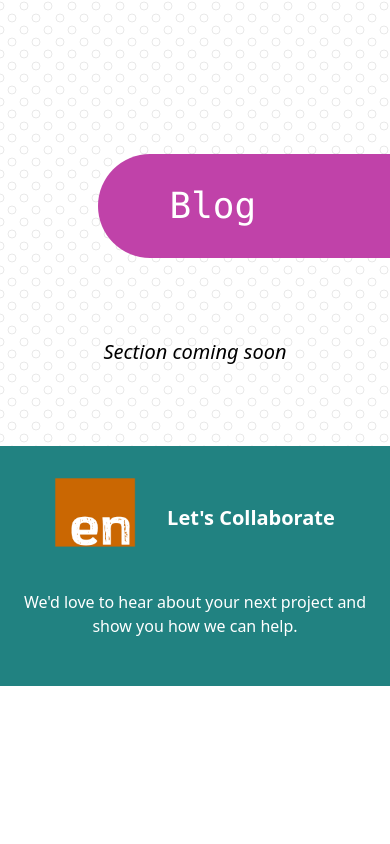
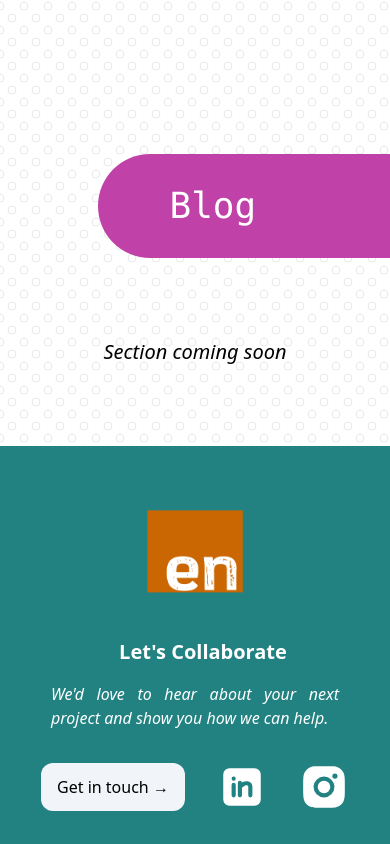
Before and after one commit to enBloc-org/website, a Next.js app: page / in a window 390 px wide. Shown: the part 3534-4378 px from the top of the page. Before the commit the page ends 4220 px from the top, so only its background shows below. Built offline with nearby package versions, Linux system fonts and the light colour scheme.

Commit message:
Footer media queries for all screen sizes. Component refactoring for send a message link
Closes #10

```diff
--- a/package.json
+++ b/package.json
@@ -23,6 +23,7 @@
     "postcss": "^8",
     "prettier": "^3.1.1",
     "prettier-plugin-tailwindcss": "^0.5.10",
+    "tailwind-merge": "^2.2.1",
     "tailwindcss": "^3.3.0",
     "typescript": "^5"
   }
--- a/src/components/footer/Footer.tsx
+++ b/src/components/footer/Footer.tsx
@@ -1,21 +1,39 @@
 import Image from 'next/image';
+import ContactButton from '../headers/nav/ContactLink';
+import LinkedInIcon from '../icons/LinkedInIcon';
+import InstagramIcon from '../icons/InstagramIcon';
 
 const Footer = () => {
   return (
-    <footer className='h-60 bg-en-green text-white'>
-      <div className='flex flex-wrap items-center justify-center text-center gap-8 px-2 mt-8 '>
-        <div className='relative h-20 w-20'>
+    <footer className='bg-en-green px-2 py-8 text-white'>
+      <div className='mt-8 flex flex-wrap items-center justify-center gap-8 px-2 md:justify-around'>
+        <div className='flex flex-wrap items-center justify-center gap-8'>
+          <div className='relative h-24 w-24 md:h-40 md:w-40'>
             <Image
               src={'/en-logo-burnt-orange.png'}
               alt='Orange block with the letters en'
               fill
             />
           </div>
-        <h3 className='text-xl font-sans font-bold'>Let&apos;s Collaborate</h3>
-        <p>
-          We&apos;d love to hear about your next project and show you how we can
-          help.
+          <div className='flex flex-col gap-4'>
+            <h3 className='pl-4 font-sans text-xl font-bold md:text-2xl text-center sm:text-start'>
+              Let&apos;s Collaborate
+            </h3>
+            <p className='max-w-80 px-4 text-justify italic'>
+              We&apos;d love to hear about your next project and show you how we
+              can help.
             </p>
+          </div>
+        </div>
+        <div className='flex flex-wrap items-center justify-center gap-8 md:flex-col'>
+          <ContactButton className='bg-slate-100 text-black'>
+            Get in touch &#8594;
+          </ContactButton>
+          <div className='flex gap-8'>
+            <LinkedInIcon height={50} width={50} />
+            <InstagramIcon height={50} width={50} />
+          </div>
+        </div>
       </div>
     </footer>
   );
--- /dev/null
+++ b/src/components/headers/nav/ContactLink.tsx
@@ -0,0 +1,21 @@
+import { ReactNode } from 'react';
+import Link from 'next/link';
+import { twMerge as tm } from 'tailwind-merge';
+
+type ContactLinkProps = {
+  className?: string;
+  children: ReactNode;
+};
+
+const ContactLink: React.FC<ContactLinkProps> = ({ className, children }) => {
+  return (
+    <Link
+      href={'mailto:hello@enbloc.uk'}
+      className={tm('rounded-xl bg-highlight-green px-4 py-3', className)}
+    >
+      {children}
+    </Link>
+  );
+};
+
+export default ContactLink;
--- a/src/components/headers/nav/HamburgerMenu.tsx
+++ b/src/components/headers/nav/HamburgerMenu.tsx
@@ -2,9 +2,9 @@
 
 import InstagramIcon from '@/components/icons/InstagramIcon';
 import LinkedInIcon from '@/components/icons/LinkedInIcon';
-import Link from 'next/link';
 import { useState, RefObject } from 'react';
 import HamburgerButton from './HamburgerButton';
+import ContactLink from './ContactLink';
 
 type HamburgerPropTypes = {
   linkRefs: {
@@ -49,22 +49,13 @@ const HamburgerMenu: React.FC<HamburgerPropTypes> = ({ linkRefs }) => {
           })}
         </div>
         <div className='mt-10 flex flex-col gap-10 sm:mt-0'>
-          <Link href={'/'}>hello@enbloc.uk</Link>
+          <p>hello@enbloc.uk</p>
           <div className='h-0.5 w-full rounded-full bg-black'></div>
-          <Link
-            href={'/contact'}
-            className='rounded-xl bg-highlight-green px-4 py-3'
-          >
-            send us a message
-          </Link>
+          <ContactLink>send us a message</ContactLink>
           <div className='h-0.5 w-full rounded-full bg-black'></div>
           <div className='flex justify-around pb-4'>
-            <Link href={'/'}>
-              <InstagramIcon height={50} width={50} />
-            </Link>
-            <Link href={'/'}>
-              <LinkedInIcon height={50} width={50} />
-            </Link>
+            <LinkedInIcon height={50} width={50} />
+            <InstagramIcon height={50} width={50} />
           </div>
         </div>
       </div>
--- a/src/components/icons/InstagramIcon.tsx
+++ b/src/components/icons/InstagramIcon.tsx
@@ -1,9 +1,12 @@
+import Link from 'next/link';
+
 type InstagramIconProps = {
   width: number;
   height: number;
 };
-const InstagramIcon: React.FC<InstagramIconProps> = ({width, height}) => {
+const InstagramIcon: React.FC<InstagramIconProps> = ({ width, height }) => {
   return (
+    <Link href={'https://www.instagram.com/enbloc_dev/'} target='_blank'>
       <svg
         xmlns='http://www.w3.org/2000/svg'
         width={width}
@@ -15,6 +18,7 @@ const InstagramIcon: React.FC<InstagramIconProps> = ({width, height}) => {
           d='M13.028 2c1.125.003 1.696.009 2.189.023l.194.007c.224.008.445.018.712.03c1.064.05 1.79.218 2.427.465c.66.254 1.216.598 1.772 1.153a4.908 4.908 0 0 1 1.153 1.772c.247.637.415 1.363.465 2.428c.012.266.022.487.03.712l.006.194c.015.492.021 1.063.023 2.188l.001.746v1.31a78.831 78.831 0 0 1-.023 2.188l-.006.194c-.008.225-.018.446-.03.712c-.05 1.065-.22 1.79-.466 2.428a4.883 4.883 0 0 1-1.153 1.772a4.915 4.915 0 0 1-1.772 1.153c-.637.247-1.363.415-2.427.465a72.11 72.11 0 0 1-.712.03l-.194.006c-.493.014-1.064.021-2.189.023l-.746.001h-1.309a78.43 78.43 0 0 1-2.189-.023l-.194-.006a63.036 63.036 0 0 1-.712-.031c-1.064-.05-1.79-.218-2.428-.465a4.889 4.889 0 0 1-1.771-1.153a4.904 4.904 0 0 1-1.154-1.772c-.247-.637-.415-1.363-.465-2.428a74.1 74.1 0 0 1-.03-.712l-.005-.194A79.047 79.047 0 0 1 2 13.028v-2.056a78.82 78.82 0 0 1 .022-2.188l.007-.194c.008-.225.018-.446.03-.712c.05-1.065.218-1.79.465-2.428A4.88 4.88 0 0 1 3.68 3.678a4.897 4.897 0 0 1 1.77-1.153c.638-.247 1.363-.415 2.428-.465c.266-.012.488-.022.712-.03l.194-.006a79 79 0 0 1 2.188-.023zM12 7a5 5 0 1 0 0 10a5 5 0 0 0 0-10m0 2a3 3 0 1 1 .001 6a3 3 0 0 1 0-6m5.25-3.5a1.25 1.25 0 0 0 0 2.5a1.25 1.25 0 0 0 0-2.5'
         />
       </svg>
+    </Link>
   );
 };
 
--- a/src/components/icons/LinkedInIcon.tsx
+++ b/src/components/icons/LinkedInIcon.tsx
@@ -1,10 +1,16 @@
+import Link from 'next/link';
+
 type LinkedInIconProps = {
   width: number;
   height: number;
 };
 
-const LinkedInIcon: React.FC<LinkedInIconProps> = ({width, height}) => {
+const LinkedInIcon: React.FC<LinkedInIconProps> = ({ width, height }) => {
   return (
+    <Link
+      href={'https://www.linkedin.com/company/100594044/admin/feed/posts/'}
+      target='_blank'
+    >
       <svg
         xmlns='http://www.w3.org/2000/svg'
         width={width}
@@ -19,6 +25,7 @@ const LinkedInIcon: React.FC<LinkedInIconProps> = ({width, height}) => {
           />
         </g>
       </svg>
+    </Link>
   );
 };
 
```
Also changed, not shown: 1 other file (tests, documents, lock files or other folders). Lines whose indentation alone changed are shown as unchanged.
